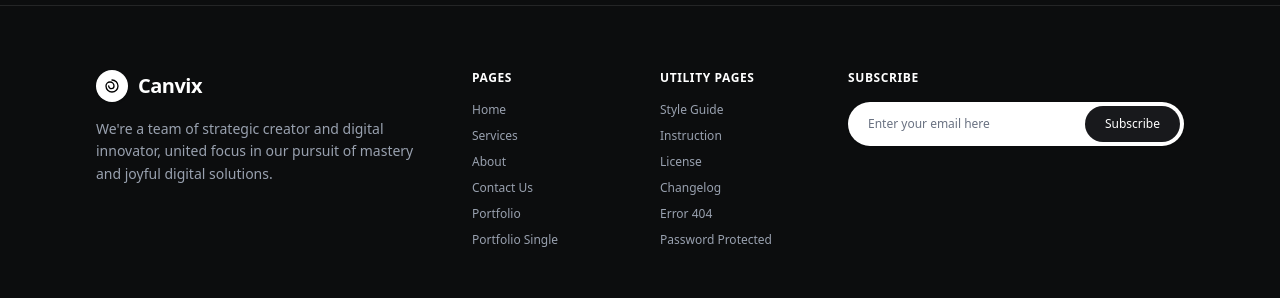
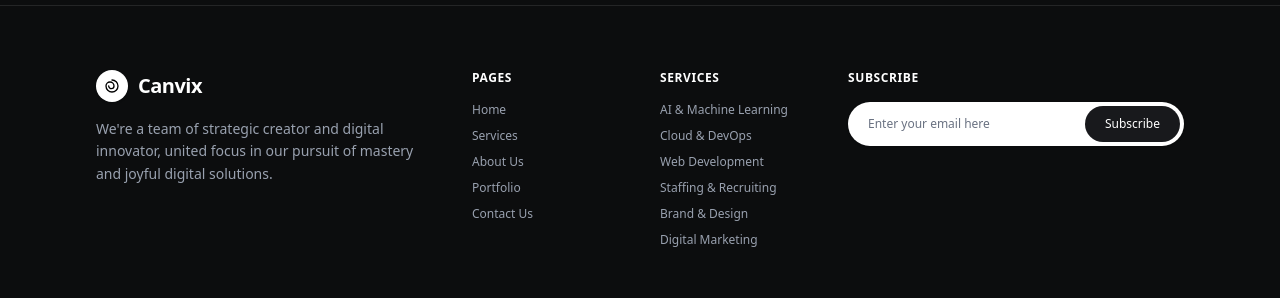
Before and after one commit to mayurrajrathore07-lang/Canvix, a Next.js app: page /contact in a window 1280 px wide. Shown: the part 2760-3058 px from the top of the page. Built offline with nearby package versions, Linux system fonts and the light colour scheme.

Commit message:
changes the footer link

```diff
--- a/src/components/Footer.jsx
+++ b/src/components/Footer.jsx
@@ -37,26 +37,25 @@ function Footer() {
                         <ul className="space-y-2.5 text-xs">
                             <li><Link href="/" className="hover:text-white transition">Home</Link></li>
                             <li><Link href="/services" className="hover:text-white transition">Services</Link></li>
-                            <li><Link href="/about" className="hover:text-white transition">About</Link></li>
+                            <li><Link href="/about" className="hover:text-white transition">About Us</Link></li>
+                            <li><Link href="/projects" className="hover:text-white transition">Portfolio</Link></li>
                             <li><Link href="/contact" className="hover:text-white transition">Contact Us</Link></li>
-                            <li><Link href="/projects" className="hover:text-white transition">Portfolio</Link></li>
-                            <li><Link href="/projects/1" className="hover:text-white transition">Portfolio Single</Link></li>
                         </ul>
                     </div>
 
 
                     <div className="md:col-span-2 space-y-4">
                         <h4 className="text-xs font-bold text-white uppercase tracking-wider">
-                            Utility Pages
+                            Services
                         </h4>
 
                         <ul className="space-y-2.5 text-xs">
-                            <li><a href="#style-guide" className="hover:text-white transition">Style Guide</a></li>
-                            <li><a href="#instruction" className="hover:text-white transition">Instruction</a></li>
-                            <li><a href="#license" className="hover:text-white transition">License</a></li>
-                            <li><a href="#changelog" className="hover:text-white transition">Changelog</a></li>
-                            <li><a href="#404" className="hover:text-white transition">Error 404</a></li>
-                            <li><a href="#password" className="hover:text-white transition">Password Protected</a></li>
+                            <li><Link href="/services" className="hover:text-white transition">AI & Machine Learning</Link></li>
+                            <li><Link href="/services" className="hover:text-white transition">Cloud & DevOps</Link></li>
+                            <li><Link href="/services" className="hover:text-white transition">Web Development</Link></li>
+                            <li><Link href="/services" className="hover:text-white transition">Staffing & Recruiting</Link></li>
+                            <li><Link href="/services" className="hover:text-white transition">Brand & Design</Link></li>
+                            <li><Link href="/services" className="hover:text-white transition">Digital Marketing</Link></li>
                         </ul>
                     </div>
 
```
